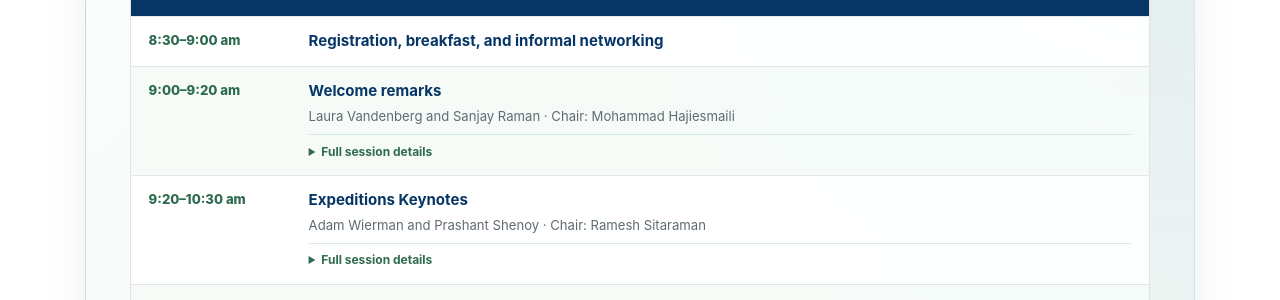
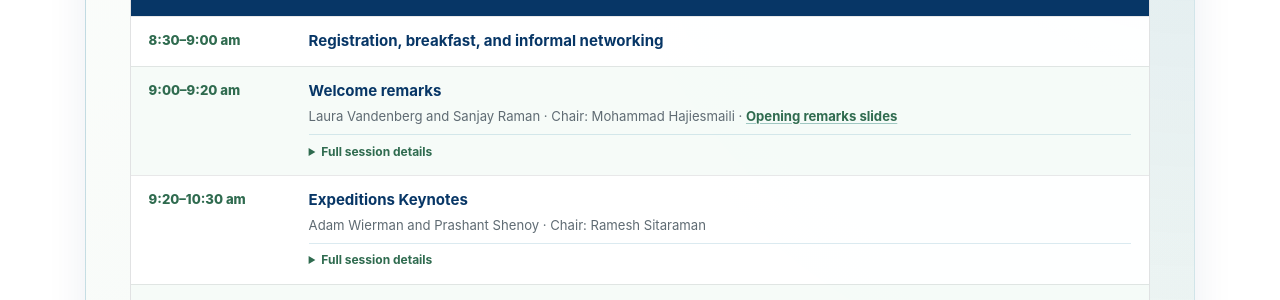
Before and after one commit to umass-solar/umass-solar.github.io, a Jekyll site: the page built from scai-symposium.md, in a window 1280 px wide. Shown: the part 4272-4572 px from the top of the page. Built offline with Jekyll 4.4.1, drawn with Linux system fonts in a browser that asks for light colours; part of the change alters nothing that is shown.

Commit message:
Update scai-symposium.md

```diff
--- a/scai-symposium.md
+++ b/scai-symposium.md
@@ -848,6 +848,20 @@ permalink: /scai-symposium/
     color: var(--scai-muted) !important;
     font-size: 0.82rem;
     line-height: 1.5;
+  }
+
+  .scai-program-session p .scai-agenda-resource {
+    color: var(--scai-green) !important;
+    font-weight: 750;
+    text-decoration: underline;
+    text-decoration-color: rgba(0, 104, 92, 0.35);
+    text-underline-offset: 0.15em;
+  }
+
+  .scai-program-session p .scai-agenda-resource:hover,
+  .scai-program-session p .scai-agenda-resource:focus {
+    color: var(--scai-navy) !important;
+    text-decoration-color: currentColor;
   }
 
   .scai-session-details {
@@ -2005,7 +2019,7 @@ This talk describes how AWS approaches this challenge across interconnected laye
           <time class="scai-program-time" datetime="2026-09-17T09:00">9:00&ndash;9:20 am</time>
           <div class="scai-program-session">
             <strong>Welcome remarks</strong>
-            <p>Laura Vandenberg and Sanjay Raman &middot; Chair: Mohammad Hajiesmaili</p>
+            <p>Laura Vandenberg and Sanjay Raman &middot; Chair: Mohammad Hajiesmaili &middot; <a class="scai-agenda-resource" href="https://docs.google.com/presentation/d/1kIh8Q4VwFo90bD4UJW9vIhkl6P-Bsg9K/edit?usp=sharing&amp;ouid=101963232780672974329&amp;rtpof=true&amp;sd=true" target="_blank" rel="noopener noreferrer">Opening remarks slides</a></p>
             <details class="scai-session-details">
               <summary>Full session details</summary>
               <div class="scai-session-details-panel">
```
